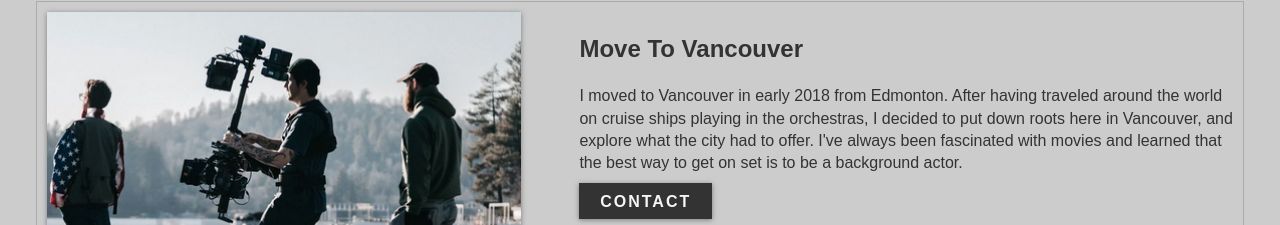
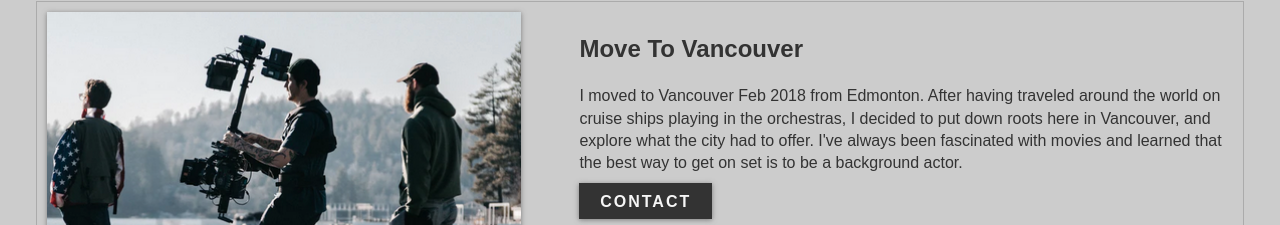
Before and after one commit to KyleJSh/BG-Performer, a plain HTML site: page index.html in a window 1280 px wide. Shown: the part 337-562 px from the top of the page. Drawn offline with Linux system fonts and the light colour scheme.

Commit message:
Update index.html
Update description

```diff
--- a/index.html
+++ b/index.html
@@ -38,7 +38,7 @@
       </div>
       <div id="intro" class="intro-container-text">
         <h2>Move To Vancouver</h2>
-        <p>I moved to Vancouver in early 2018 from Edmonton. After having traveled around the world on cruise ships playing in the orchestras, I decided to put down roots here in Vancouver, and explore what the city had to offer. I've always been fascinated with movies and learned that the best way to get on set is to be a background actor.</p>
+        <p>I moved to Vancouver Feb 2018 from Edmonton. After having traveled around the world on cruise ships playing in the orchestras, I decided to put down roots here in Vancouver, and explore what the city had to offer. I've always been fascinated with movies and learned that the best way to get on set is to be a background actor.</p>
         <a href="#" class="btn">Contact</a>
       </div>
     </section>
```
